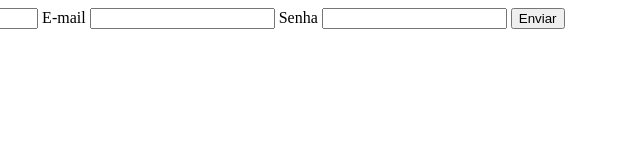
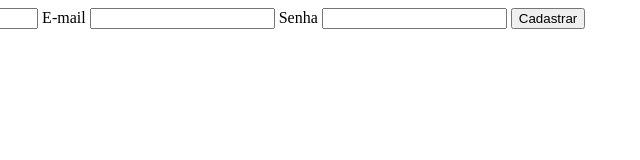
Before and after one commit to rebecaslvs/curso_ebac_frontend, a plain HTML site: page cadastro.html in a window 1280 px wide. Shown: the full height of the page, 198-838 px from the left. Drawn offline with Linux system fonts and the light colour scheme.

Commit message:
alterado o nome do botão

```diff
--- a/cadastro.html
+++ b/cadastro.html
@@ -14,7 +14,7 @@
       <input type="email" name="email" id="email" />
       <label for="senha">Senha</label>
       <input type="password" name="senha" id="senha" />
-      <button>Enviar</button>
+      <button>Cadastrar</button>
     </form>
   </body>
 </html>
```
